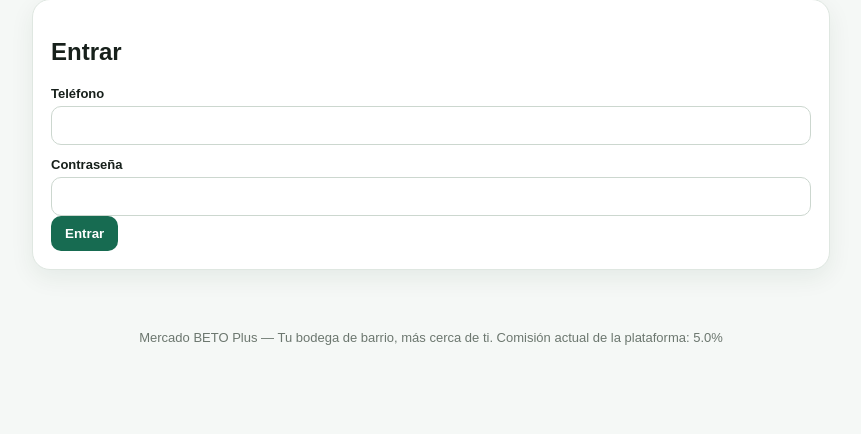
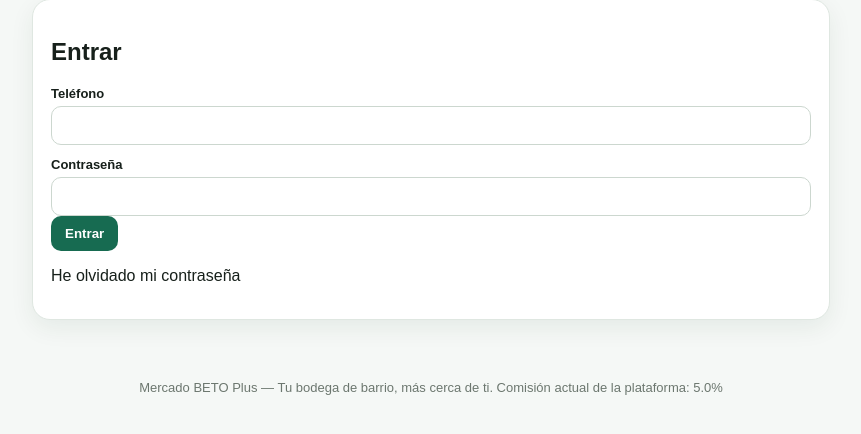
Before and after one commit to Badplus/ConectaCuba, a Flask app: page /login in a window 1280 px wide. Shown: the part 98-532 px from the top of the page, without its empty margins (209-1070 px from the left). Run offline with Flask 3, Linux system fonts and the light colour scheme; data comes from the database, SQL or seed files in the repository; some libraries are stand-ins or nearby versions.

Commit message:
Link password recovery from login.html

```diff
--- a/ConectaCuba_v3/app/templates/login.html
+++ b/ConectaCuba_v3/app/templates/login.html
@@ -22,7 +22,7 @@
 
 <br>
 <button class="btn primary">Entrar</button>
-</form>
+</form><p><a href="{{ url_for('forgot_password') }}">He olvidado mi contraseña</a></p>
 </div></div>
 
 {% if turnstile_site_key %}
```
